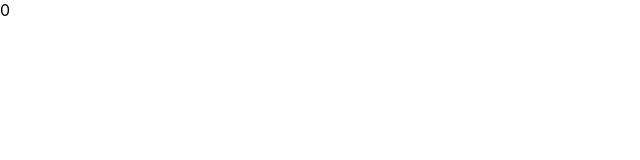
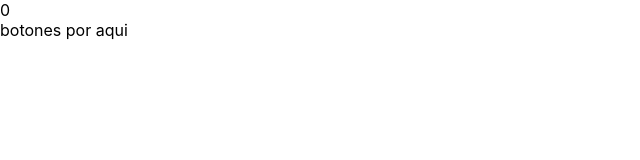
Before and after one commit to Unodecopas/react-Calculator, a React (Create React App) app: page / in a window 1280 px wide. Shown: the top 160 px of the page, without its empty margins (0-640 px from the left). Built offline with nearby package versions, Linux system fonts and the light colour scheme.

Commit message:
feat: component - ButtonBox

```diff
--- a/src/App.jsx
+++ b/src/App.jsx
@@ -1,11 +1,15 @@
 import Wrapper from "./components/Wrapper"
 import Screen from "./components/Screen"
+import ButtonBox from "./components/ButtonBox"
 
 const App = () => {
     return (
         <div className="App">
             <Wrapper>
                 <Screen value='0' />
+                <ButtonBox>
+                    botones por aqui
+                </ButtonBox>
             </Wrapper>
         </div>
     )
--- /dev/null
+++ b/src/components/ButtonBox.jsx
@@ -0,0 +1,11 @@
+import './ButtonBox.css'
+
+const ButtonBox = ({ children }) => {
+    return (
+        <div className="buttonbox">
+            {children}
+        </div>
+    )
+}
+
+export default ButtonBox
```
Also changed, not shown: src/components/ButtonBox.css (added).
